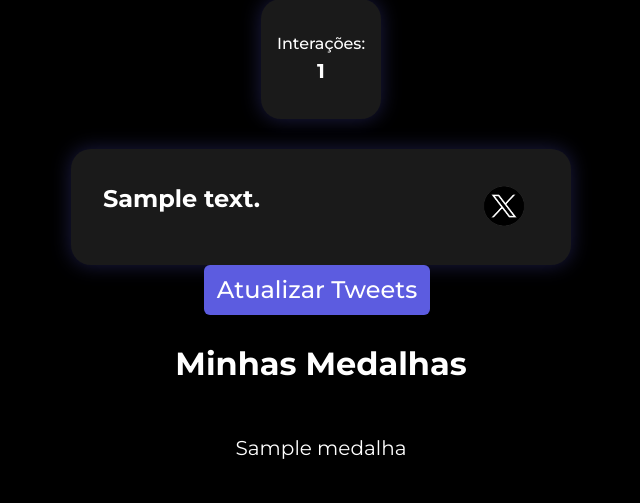
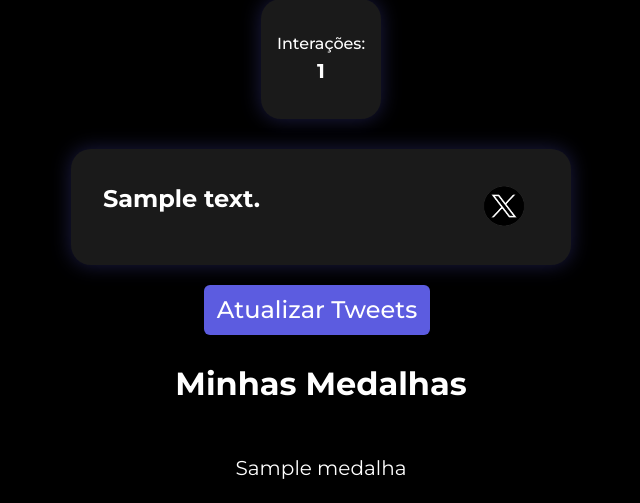
Before and after one commit to kakeiko/Project-furia, a Django app: page /perfil/ in a window 1280 px wide. Shown: the part 805-1308 px from the top of the page, without its empty margins (319-959 px from the left). Before the commit the page ends 1264 px from the top, so only its background shows below. Run offline with Django 5.2, Linux system fonts and the light colour scheme; a user stored in the database is signed in; tables that the repository leaves empty hold one stand-in row (values such as "Sample post").

Commit message:
v-1.2.15

```diff
--- a/fanprofile/views.py
+++ b/fanprofile/views.py
@@ -104,7 +104,8 @@ def atualizarTweets(request):
     novos_tweets = tweetsFuria(perfil.twitter)
 
     for tweet in novos_tweets:
-        Tweets.objects.create(fanprofile=perfil, texto=tweet['texto'])
+        if not Tweets.objects.filter(fanprofile=perfil, texto=tweet['texto']).exists():
+            Tweets.objects.create(fanprofile=perfil, texto=tweet['texto'])
 
     perfil.interacoes += len(novos_tweets)
     perfil.save()
--- a/project_furia/static/css/perfil.css
+++ b/project_furia/static/css/perfil.css
@@ -204,6 +204,7 @@
 }
 
 .btn-atualizar {
+  margin-top: 20px;
   background-color: #5c5ce0;
   color: white;
   font-weight: 500;
```
